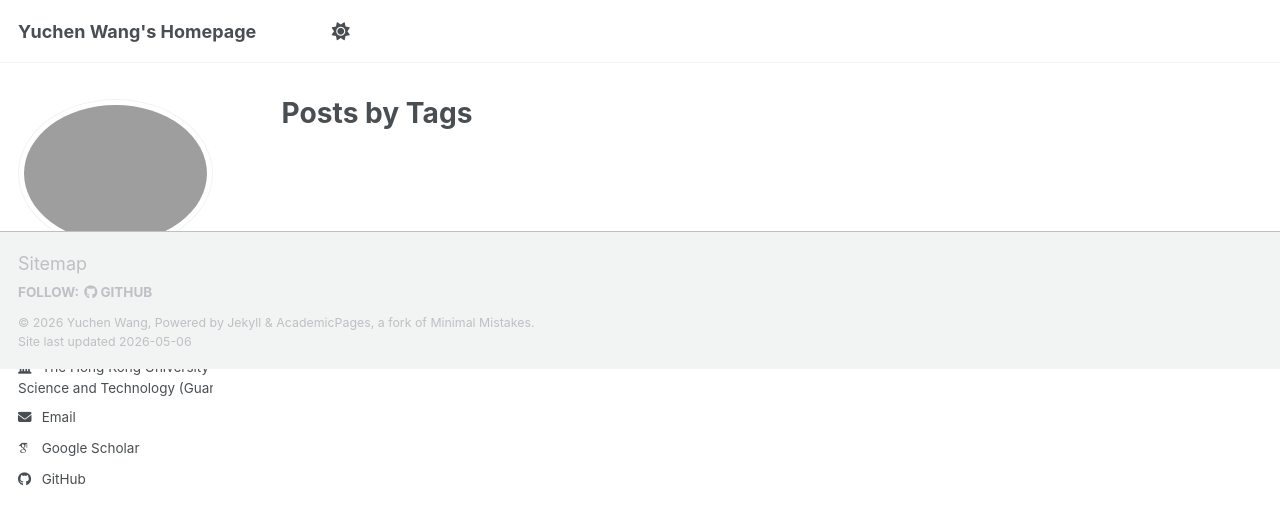
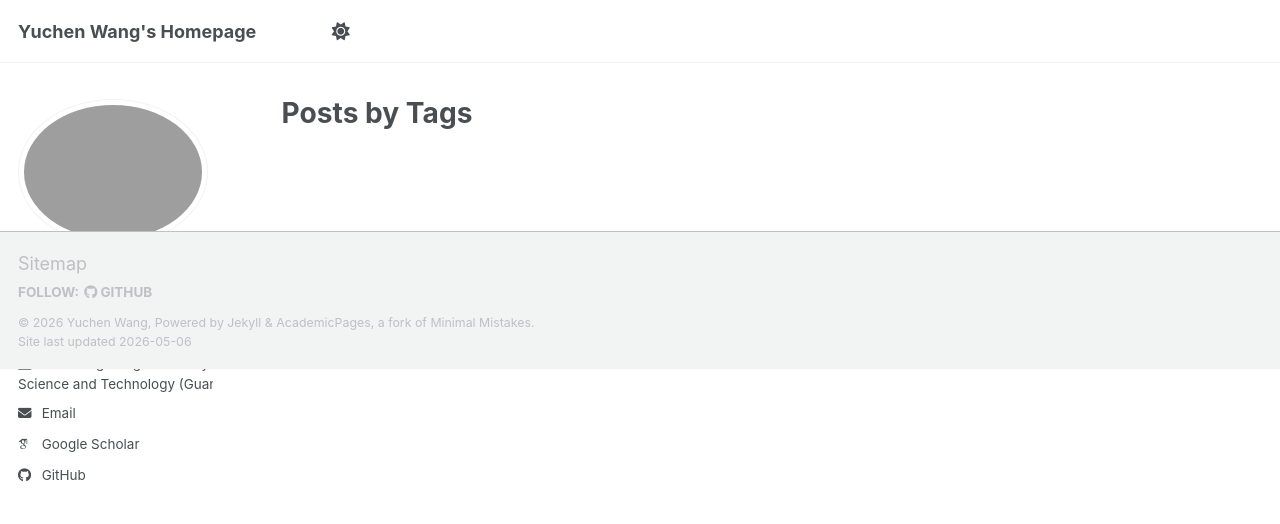
Before and after one commit to Noahwangyuchen/noahwangyuchen.github.io, a Jekyll site: the page built from _pages/tag-archive.html, in a window 1280 px wide. Shown: the top 524 px of the page. Built offline with Jekyll 4.4.1, drawn with Linux system fonts in a browser that asks for light colours; some web fonts are replaced; a script bundle is joined from its source files by our own code; library files that are not in the unit come from our copies.

Commit message:
Updated homepage

```diff
--- a/_sass/layout/_sidebar.scss
+++ b/_sass/layout/_sidebar.scss
@@ -154,7 +154,7 @@
   }
 
   img {
-    max-width: 200px;
+    max-width: 190px;
     border-radius: 50%;
 
     @include breakpoint($large) {
```
